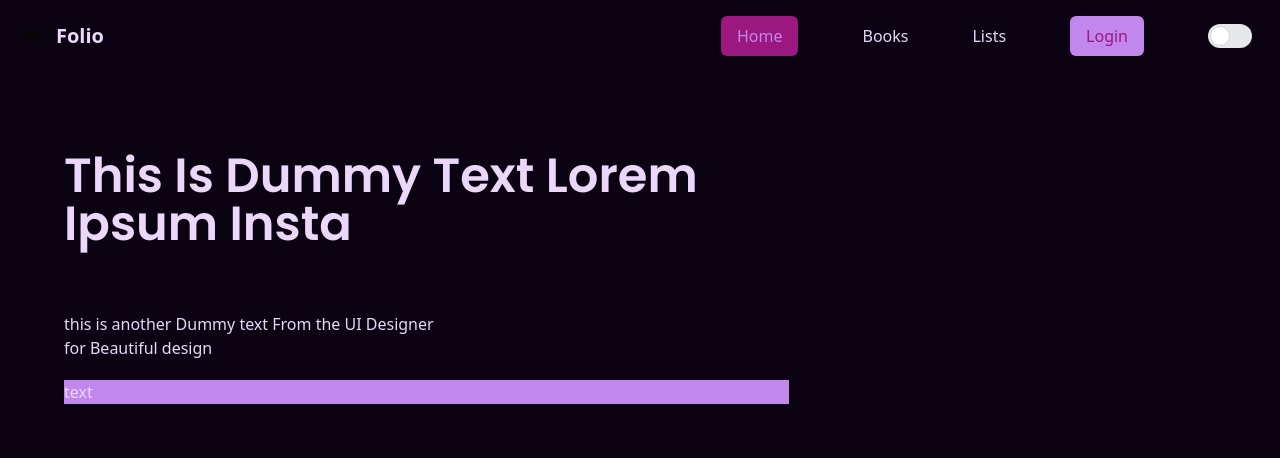
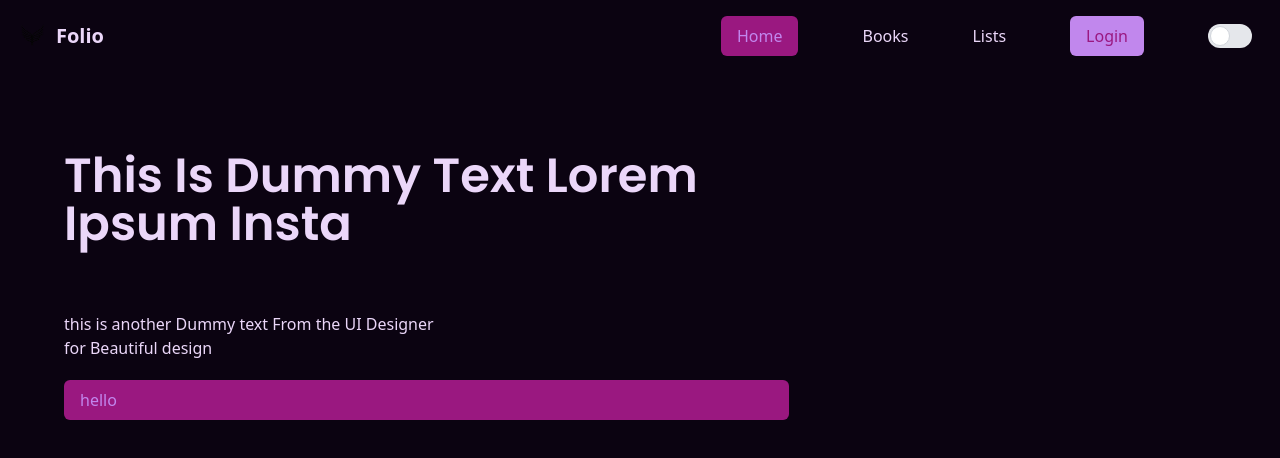
Before and after one commit to gururock007/Folio, a React (Vite) app in the folder Frontend/Folio/: page / in a window 1280 px wide. Shown: the top 458 px of the page. Built offline with nearby package versions, Linux system fonts and the light colour scheme.

Commit message:
Primary button

```diff
--- a/Frontend/Folio/src/components/Hero.jsx
+++ b/Frontend/Folio/src/components/Hero.jsx
@@ -17,7 +17,7 @@ export const Hero = () => {
               for Beautiful design
             </div>
             <div className=" col-span-2 mx-16 py-5">
-              <PrimaryButton props={{ text: "Sign up" }} />
+              <PrimaryButton text = {'hello'}/>
             </div>
           </div>
         </div>
--- a/Frontend/Folio/src/components/PrimaryButton.jsx
+++ b/Frontend/Folio/src/components/PrimaryButton.jsx
@@ -2,8 +2,17 @@ import React from 'react'
 
 export const PrimaryButton = ({text}) => {
   return (
-    <div>
-        <div className=' bg-primary'>text</div>
+    <div className=''>
+       <div
+              onClick={() => navigate("/")}
+              className="
+              bg-secondary cursor-pointer
+              text-primary px-4 py-2 transition
+              duration-300 ease-in-out hover:text-background
+              rounded-md self-center"
+            >
+              {text}
+            </div>
     </div>
   )
 }
```
